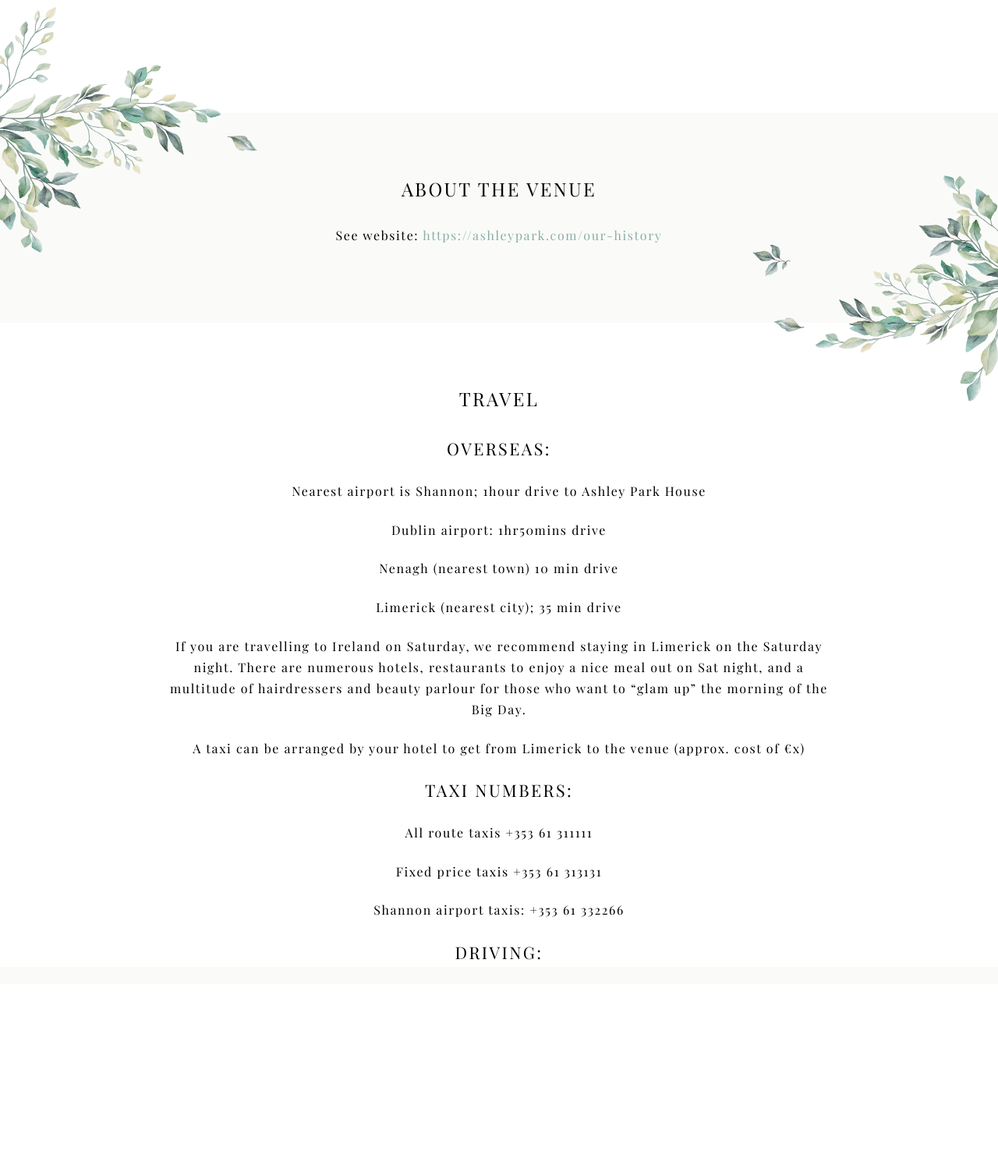
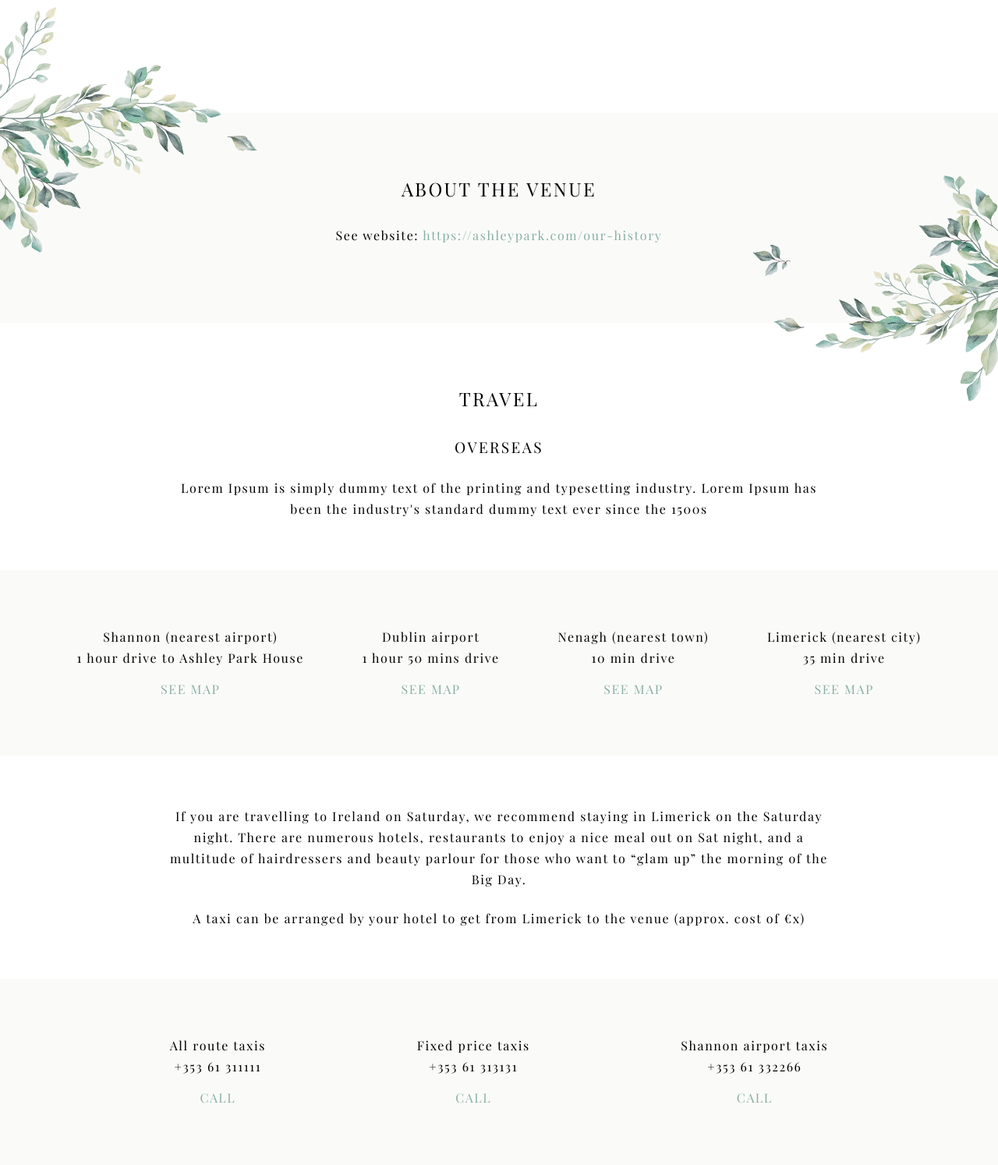
Before and after one commit to eoinotoole/wedding-invitation, a PHP site: page / in a window 1280 px wide. Shown: the part 2250-3744 px from the top of the page at 78% size. Before the commit the page ends 3481 px from the top, so only its background shows below. Run offline with PHP 8.4, Linux system fonts and the light colour scheme; style sheets or scripts are compiled from the project's sources; some web fonts are replaced.

Commit message:
styled travel

```diff
--- a/docker-compose.yml
+++ b/docker-compose.yml
@@ -3,5 +3,5 @@ services:
     build: .
     ports:
       - 3000:80
-    # volumes:
-    #   - ./:/var/www/html
+    volumes:
+      - .:/var/www/html
--- a/src/Views/Home.php
+++ b/src/Views/Home.php
@@ -1,4 +1,10 @@
-<?php require_once __DIR__ . '/includes/header.php'; ?>
+<?php
+
+include __DIR__ . '/utils/location-links.php';
+require_once __DIR__ . '/includes/header.php';
+
+?>
+
 <div class="page">
     <main>
         <section class="intro">
@@ -98,22 +104,36 @@
         <section class="travel">
             <div class="container">
                 <h3 class="heading">Travel</h3>
-                <h4>Overseas:</h4>
-                <p>Nearest airport is Shannon; 1hour drive to Ashley Park House</p>
-                <p>Dublin airport: 1hr50mins drive</p>
-                <p>Nenagh (nearest town) 10 min drive</p>
-                <p>Limerick (nearest city); 35 min drive</p>
+                <h5>Overseas</h5>
+                <p>Lorem Ipsum is simply dummy text of the printing and typesetting industry. Lorem Ipsum has been the industry's standard dummy text ever since the 1500s</p>
+            </div>
+            <div class="travel__locations travel__grey-wrap">
+                <div class="container container--lg">
+                    <ul class="travel-list">
+                        <li class="travel-list__item">Shannon (nearest airport) <br />1 hour drive to Ashley Park House<a class="travel-list__link" href="<?php echo LOCATION_SHANNON; ?>" target="_blank">See map</a></li>
+                        <li class="travel-list__item">Dublin airport <br /> 1 hour 50 mins drive<a class="travel-list__link" href="<?php echo LOCATION_DUBLIN; ?>" target="_blank">See map</a></li>
+                        <li class="travel-list__item">Nenagh (nearest town) <br /> 10 min drive<a class="travel-list__link" href="<?php echo LOCATION_NENAGH; ?>" target="_blank">See map</a></li>
+                        <li class="travel-list__item">Limerick (nearest city) <br /> 35 min drive<a class="travel-list__link" href="<?php echo LOCATION_LIMERICK; ?>" target="_blank">See map</a></li>
+                    </ul>
+                </div>
+            </div>
+            <div class="container">
                 <p>If you are travelling to Ireland on Saturday, we recommend staying in Limerick on the Saturday night.
                     There are numerous hotels, restaurants to enjoy a nice meal out on Sat night, and a multitude of hairdressers
                     and beauty parlour for those who want to “glam up” the morning of the Big Day.</p>
                 <p>A taxi can be arranged by your hotel to get from Limerick to the venue (approx. cost of €x)</p>
-                <h4>Taxi numbers:</h4>
-                <p>All route taxis +353 61 311111</p>
-                <p>Fixed price taxis +353 61 313131</p>
-                <p>Shannon airport taxis: +353 61 332266</p>
-                <h4>Driving:</h4>
             </div>
-        </section>
-    </main>
+            <div class="travel__taxis travel__grey-wrap">
+                <div class="container container--lg">
+                    <ul class="travel-list">
+                        <li class="travel-list__item">All route taxis <br />+353 61 311111<a class="travel-list__link" href="" target="_blank">Call</a></li>
+                        <li class="travel-list__item">Fixed price taxis <br />+353 61 313131<a class="travel-list__link" href="" target="_blank">Call</a></li>
+                        <li class="travel-list__item">Shannon airport taxis <br /> +353 61 332266<a class="travel-list__link" href="" target="_blank">Call</a></li>
+                    </ul>
+                </div>
+            </div>
+</div>
+</section>
+</main>
 </div>
 <?php require_once __DIR__ . '/includes/footer.php';
--- /dev/null
+++ b/src/Views/utils/location-links.php
@@ -0,0 +1,6 @@
+<?php
+
+const LOCATION_SHANNON = "https://www.google.com/maps/dir/Shannon+Airport,+County+Clare,+Ireland/Ashley+Park+House,+Nenagh,+Co.+Tipperary,+E45+RW32,+Ireland/@52.7819658,-8.6840737,11z/data=!3m1!4b1!4m14!4m13!1m5!1m1!1s0x485b4012e627157b:0xfc4fad3bef169a68!2m2!1d-8.91708!2d52.69064!1m5!1m1!1s0x485c9140464bc0ab:0x91a759a1c9217be1!2m2!1d-8.180386!2d52.9256174!3e0";
+const LOCATION_DUBLIN = "https://www.google.com/maps/dir/Dublin+Airport,+County+Dublin,+Ireland/Ashley+Park+House,+Nenagh,+Co.+Tipperary,+E45+RW32,+Ireland/@53.1533062,-7.7585545,9z/data=!3m1!4b1!4m14!4m13!1m5!1m1!1s0x486711b69311d28d:0xf7d75418419dac0d!2m2!1d-6.23912!2d53.42608!1m5!1m1!1s0x485c9140464bc0ab:0x91a759a1c9217be1!2m2!1d-8.180386!2d52.9256174!3e0";
+const LOCATION_NENAGH = "https://www.google.com/maps/dir/Nenagh,+County+Tipperary,+Ireland/Ashley+Park+House,+Nenagh,+Co.+Tipperary,+E45+RW32,+Ireland/@52.8949504,-8.2169396,13z/data=!3m1!4b1!4m14!4m13!1m5!1m1!1s0x485c9146f46e989f:0xa00c7a997321800!2m2!1d-8.1975561!2d52.8642968!1m5!1m1!1s0x485c9140464bc0ab:0x91a759a1c9217be1!2m2!1d-8.180386!2d52.9256174!3e0";
+const LOCATION_LIMERICK = "https://www.google.com/maps/dir/Limerick,+Ireland/Ashley+Park+House,+Nenagh,+Co.+Tipperary,+E45+RW32,+Ireland/@52.7865121,-8.5388975,11z/data=!3m1!4b1!4m14!4m13!1m5!1m1!1s0x485b5c611f545113:0xa00c7a997317330!2m2!1d-8.6267343!2d52.6638367!1m5!1m1!1s0x485c9140464bc0ab:0x91a759a1c9217be1!2m2!1d-8.180386!2d52.9256174!3e0";
```
